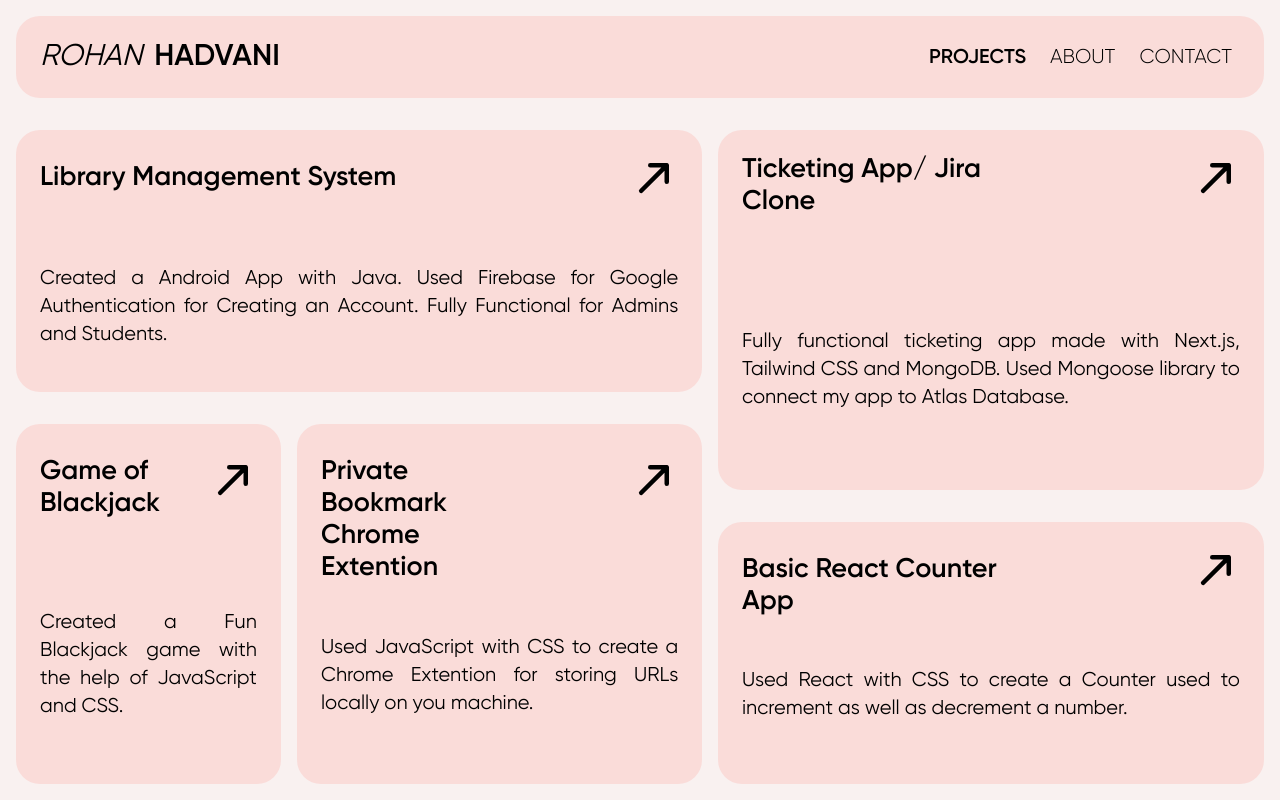
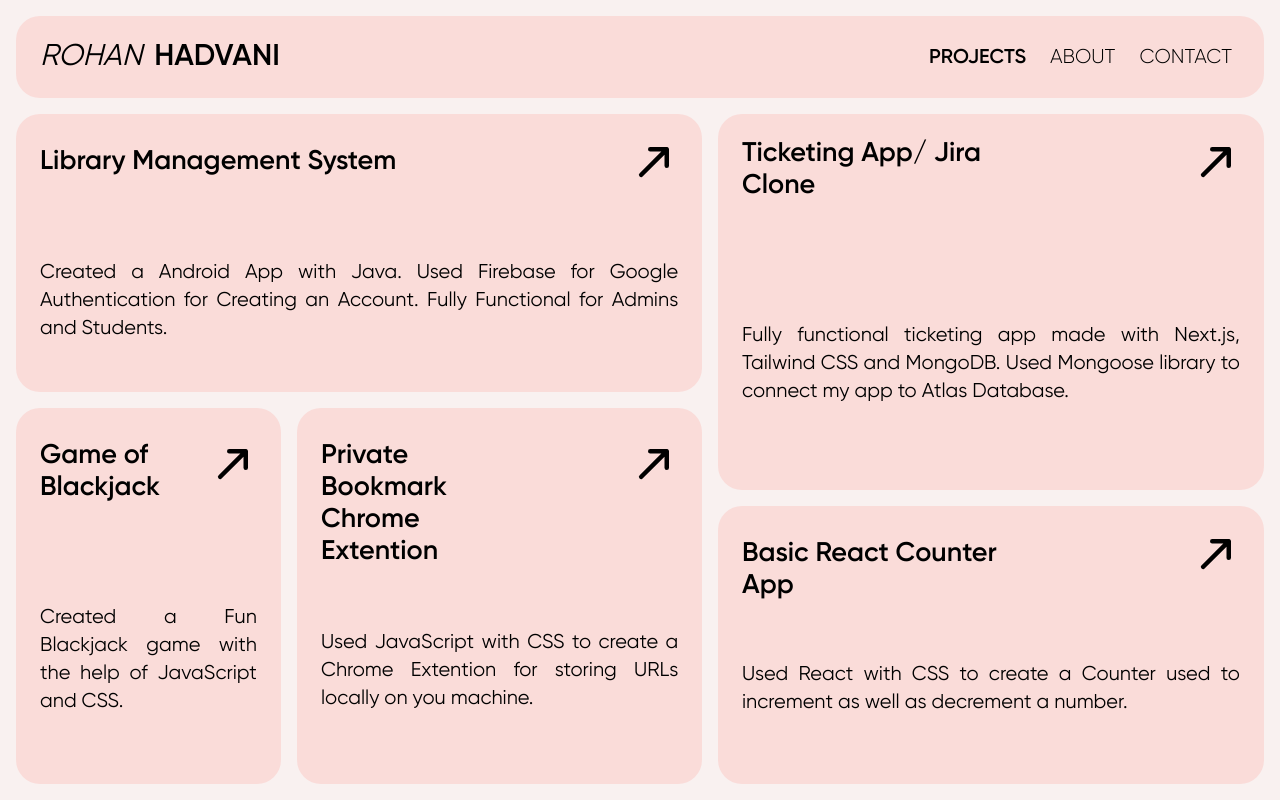
Before and after one commit to rohan27hadvani/portfolio-1, a React (Vite) app in the folder portfolio-1/: page /Projects in a window 1280 px wide. Built offline with nearby package versions, Linux system fonts and the light colour scheme.

Commit message:
Project Div Spacing Bug Fixed

```diff
--- a/portfolio-1/src/Projects.jsx
+++ b/portfolio-1/src/Projects.jsx
@@ -54,7 +54,7 @@ function Projects() {
       mobile:inline-block tablet:grid">
         <div className={`${themeClasses[theme].light} row-span-3 col-span-5 basic ${load ? 'moving-p1' : ''} transition-opacity duration-1000 ease ${isContentVisible ? 'opacity-100' : 'opacity-0'}
 
-        mobile:mt-4`}>
+        mobile:mt-4 tablet:mt-0`}>
           <div className='text-black font-gilroy w-full h-full'>
             <div className='flex w-full h-2/3 pt-8
 
@@ -82,7 +82,7 @@ function Projects() {
 
         <div className={`${themeClasses[theme].light} row-span-4 col-span-4 basic ${load ? 'moving-p2' : ''} transition-opacity duration-1000 ease ${isContentVisible ? 'opacity-100' : 'opacity-0'}
 
-        mobile:mt-4 `}>
+        mobile:mt-4 tablet:mt-0`}>
           <div className='text-black font-gilroy w-full h-full pt-8'>
             <div className='flex w-full h-2/3 pt-8
 
@@ -109,7 +109,7 @@ function Projects() {
 
         <div className={`${themeClasses[theme].light} row-span-4 col-span-2 basic ${load ? 'moving-p3' : ''} transition-opacity duration-1000 ease ${isContentVisible ? 'opacity-100' : 'opacity-0'}
 
-        mobile:mt-4 `}>
+        mobile:mt-4 tablet:mt-0`}>
           <div className='text-black font-gilroy w-full h-full'>
             <div className='flex w-full h-2/3 pt-8
 
@@ -137,7 +137,7 @@ function Projects() {
 
         <div className={`${themeClasses[theme].light} row-span-4 col-span-3 basic ${load ? 'moving-p4' : ''} transition-opacity duration-1000 ease ${isContentVisible ? 'opacity-100' : 'opacity-0'}
 
-        mobile:mt-4 `}>
+        mobile:mt-4 tablet:mt-0`}>
           <div className='text-black font-gilroy w-full h-full'>
             <div className='flex w-full h-2/3 pt-8
 
@@ -165,7 +165,7 @@ function Projects() {
 
         <div className={`${themeClasses[theme].light} row-span-3 col-span-4 basic ${load ? 'moving-p5' : ''} transition-opacity duration-1000 ease ${isContentVisible ? 'opacity-100' : 'opacity-0'}
 
-        mobile:mt-4 `}>
+        mobile:mt-4 tablet:mt-0`}>
           <div className='text-black font-gilroy w-full h-full'>
             <div className='flex w-full h-2/3 pt-8
 
```
